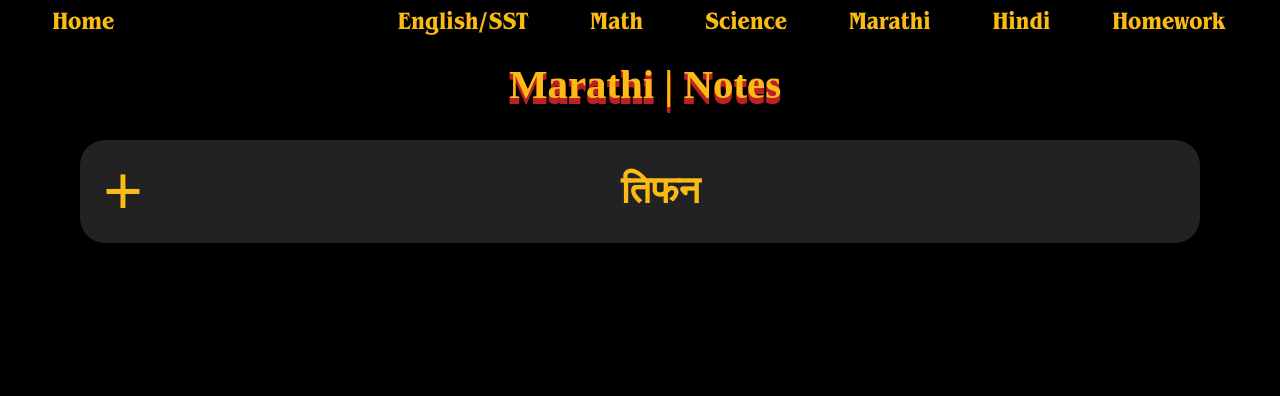
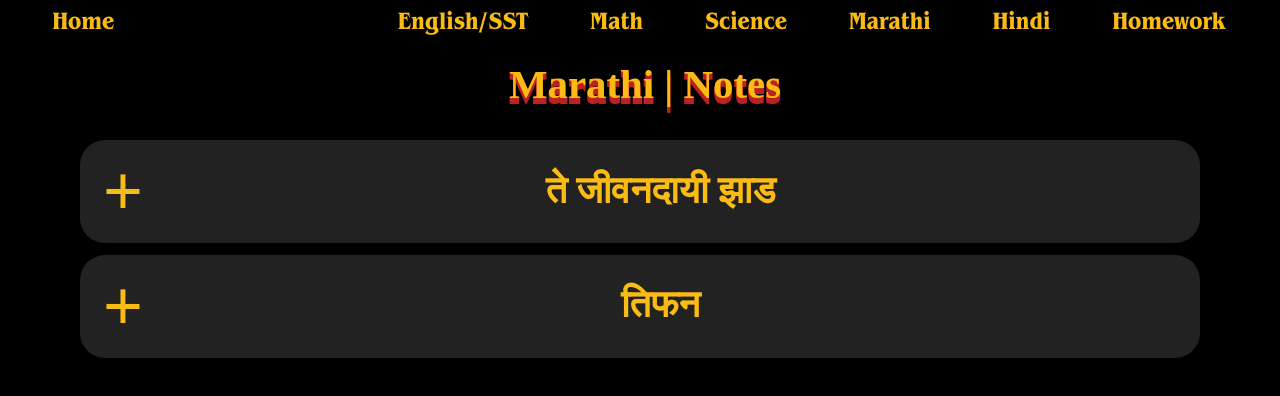
Before and after one commit to DhanushVDPT/sgvnext, a Next.js app: page /marathi in a window 1280 px wide. Shown: the top 396 px of the page. Built offline with nearby package versions, Linux system fonts and the light colour scheme; a web font is replaced by a local one.

Commit message:
ते जीवनदायी झाड

```diff
--- a/pages/marathi.js
+++ b/pages/marathi.js
@@ -9,6 +9,13 @@ export default function Page() {
             <div className="subject">
                 <h1>Marathi | Notes</h1>
                 <ul className="accordion">
+                    <li>
+                        <input type="radio" name="accordion" id="second"></input>
+                        <label for="second"><h2 className="subjecth2">ते जीवनदायी झाड</h2></label>
+                        <div className="lists accordioncontent">
+                            <a target="#" href="https://drive.google.com/file/d/1YyV-E9EmgrDAOU0E1BdKsHm6ew4gDgCF/view?usp=sharing">Chapter Notes</a>
+                        </div>
+                    </li>
                     <li>
                         <input type="radio" name="accordion" id="first"></input>
                         <label for="first"><h2 className="subjecth2">तिफन</h2></label>
```
